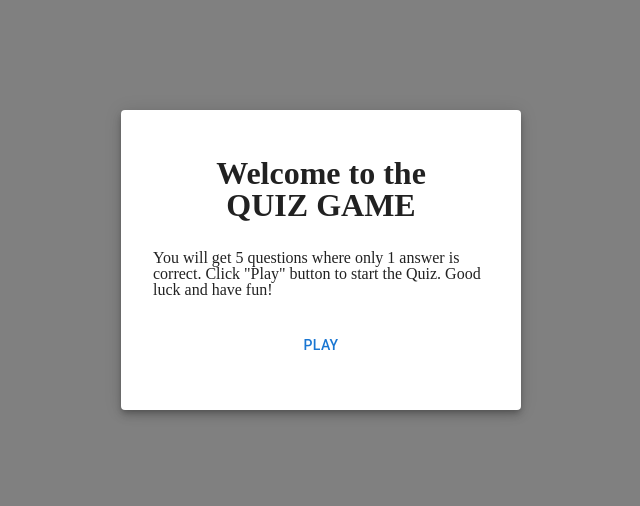
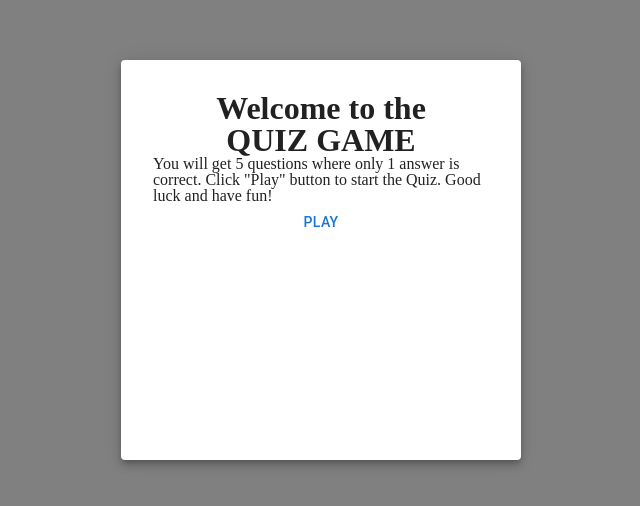
Before and after one commit to KacperKluska/QiuzApp, a React (Create React App) app: page / in a window 1280 px wide. Shown: the part 140-646 px from the top of the page, without its empty margins (319-959 px from the left). Built offline with nearby package versions, Linux system fonts and the light colour scheme; no server answers.

Commit message:
changed height in main component

```diff
--- a/src/components/MainCard/MainCard.styles.ts
+++ b/src/components/MainCard/MainCard.styles.ts
@@ -3,7 +3,7 @@ import styled from "styled-components";
 
 export const StyledCard = styled(Paper)`
   width: 400px;
-  height: 300px;
+  min-height: 400px;
 
   padding: 2rem;
 `;
```
